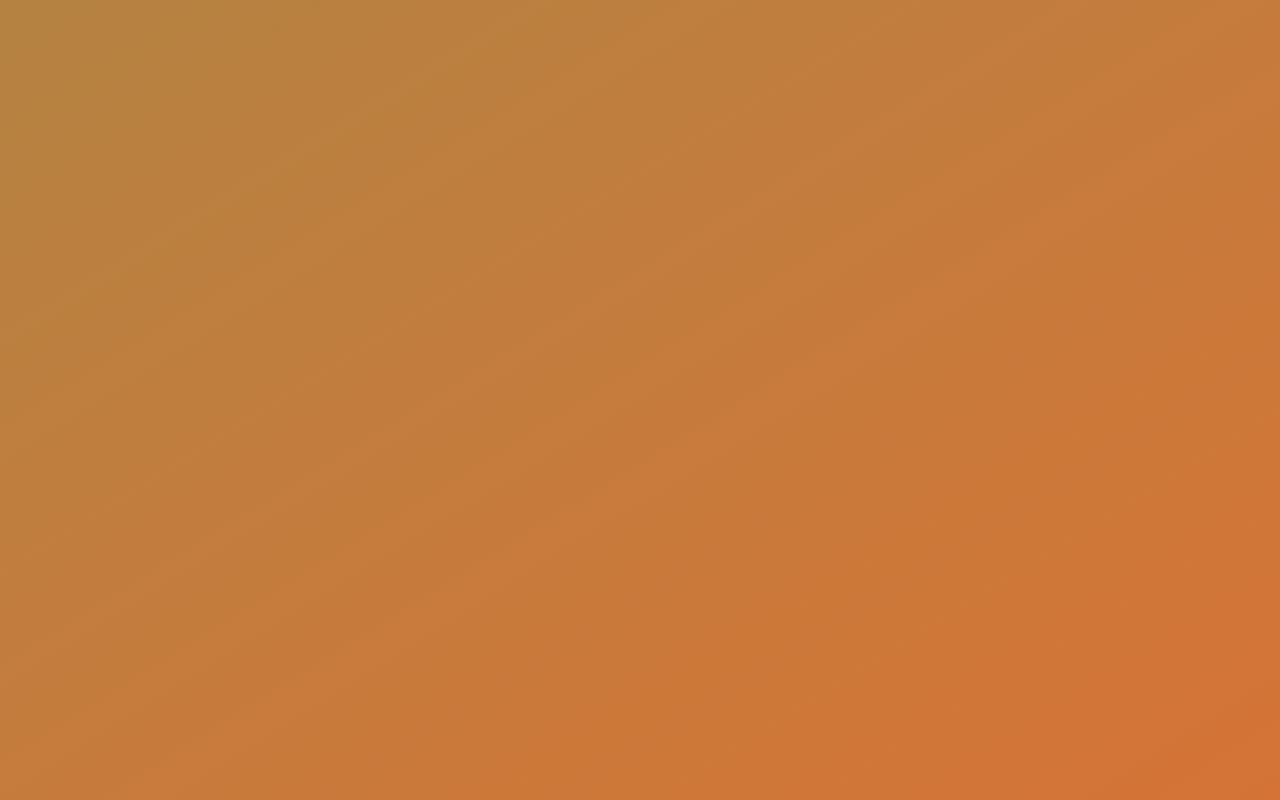
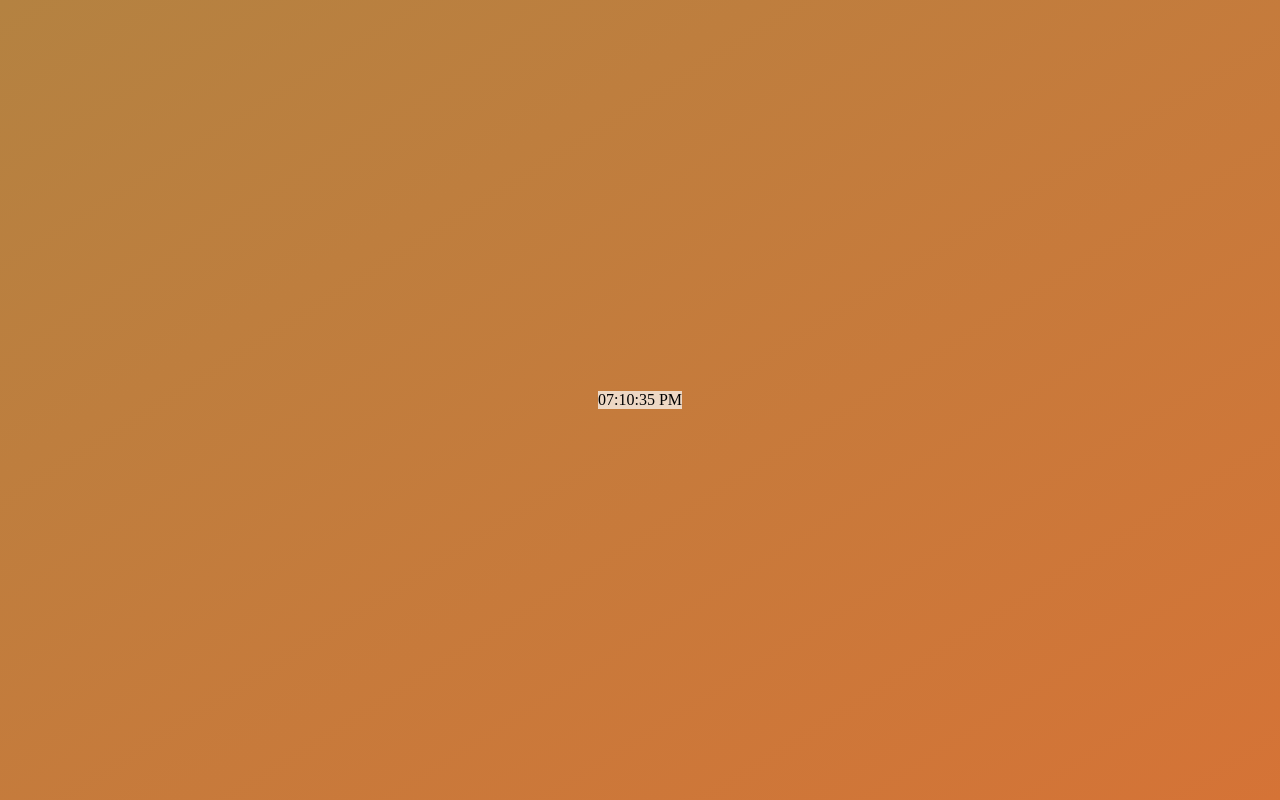
Before and after one commit to Sheikh-Rashdan/clock-webapp, a React (Vite) app: page / in a window 1280 px wide. Built offline with nearby package versions, Linux system fonts and the light colour scheme.

Commit message:
Created basic clock component

```diff
--- a/src/App.jsx
+++ b/src/App.jsx
@@ -1,9 +1,11 @@
+import Clock from "./components/clock";
+
 import './App.css'
 
 function App() {
-
   return (
     <>
+      <Clock />
     </>
   )
 }
--- /dev/null
+++ b/src/components/clock.css
@@ -0,0 +1,3 @@
+.clockContainer {
+    background-color: rgba(from white r g b / 0.7);
+}
--- /dev/null
+++ b/src/components/clock.jsx
@@ -0,0 +1,11 @@
+import "./clock.css";
+
+function Clock() {
+    return (
+        <div className="clockContainer">
+            {"07:10:35 PM"}
+        </div>
+    );
+}
+
+export default Clock;
```
